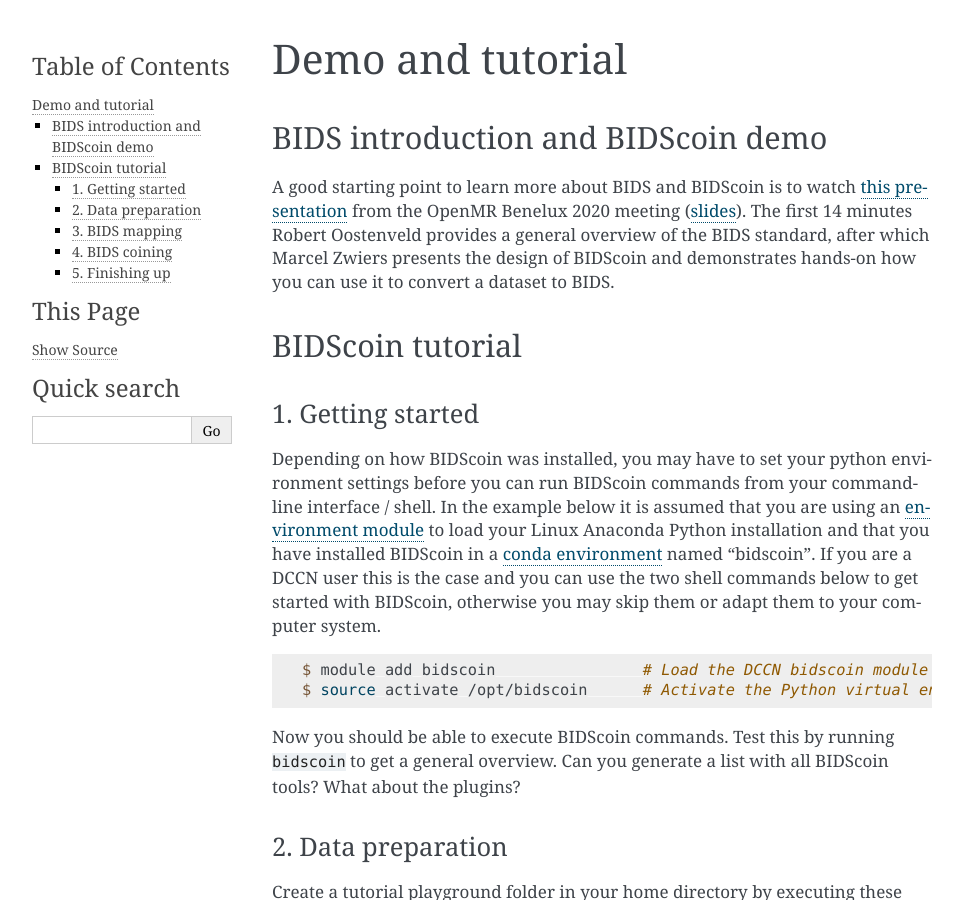
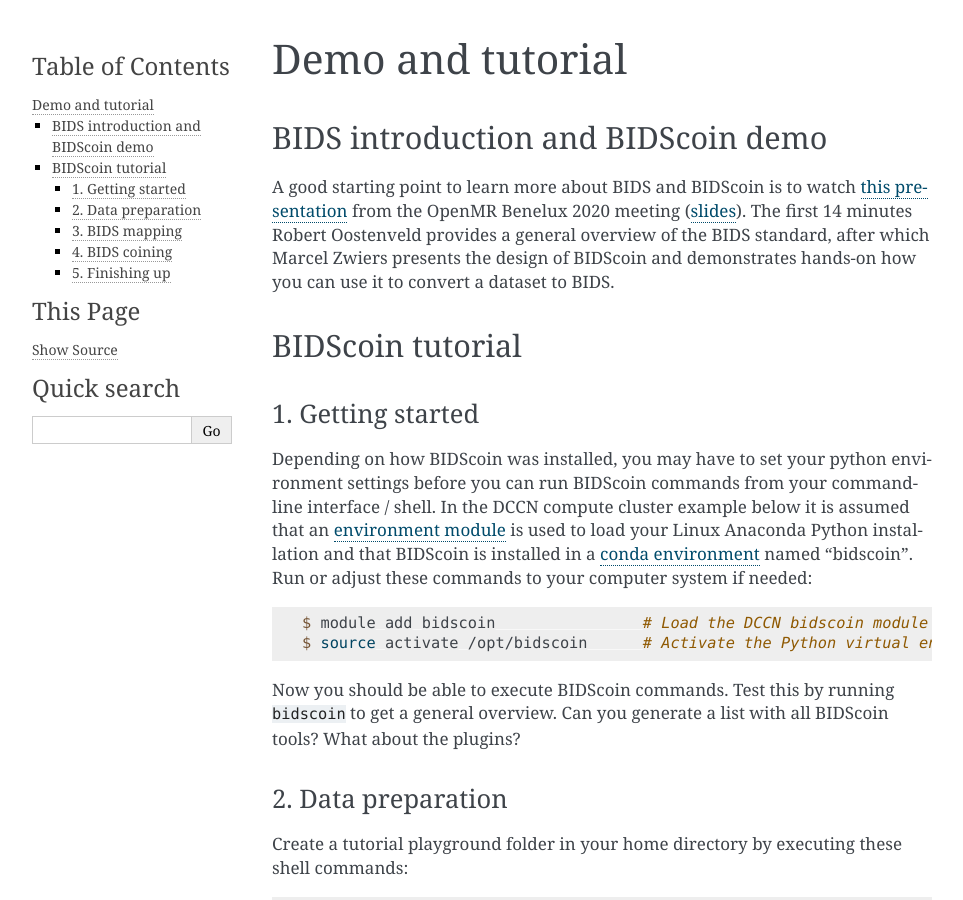
Before and after one commit to Donders-Institute/bidscoin, a Sphinx documentation site: the page built from docs/tutorial.rst, in a window 1280 px wide and 900 px high. Shown: the whole window, without its empty margins (148-1111 px from the left). Built offline with Sphinx 7.4.7, drawn with Linux system fonts in a browser that asks for light colours.

Commit message:
Improved documentation

```diff
--- a/docs/tutorial.rst
+++ b/docs/tutorial.rst
@@ -12,7 +12,7 @@
 1. Getting started
 ~~~~~~~~~~~~~~~~~~
 
-Depending on how BIDScoin was installed, you may have to set your python environment settings before you can run BIDScoin commands from your command-line interface / shell. In the example below it is assumed that you are using an `environment module <http://modules.sourceforge.net/>`__ to load your Linux Anaconda Python installation and that you have installed BIDScoin in a `conda environment <https://conda.io/projects/conda/en/latest/user-guide/tasks/manage-environments.html#creating-an-environment-with-commands>`__ named "bidscoin". If you are a DCCN user this is the case and you can use the two shell commands below to get started with BIDScoin, otherwise you may skip them or adapt them to your computer system.
+Depending on how BIDScoin was installed, you may have to set your python environment settings before you can run BIDScoin commands from your command-line interface / shell. In the DCCN compute cluster example below it is assumed that an `environment module <http://modules.sourceforge.net/>`__ is used to load your Linux Anaconda Python installation and that BIDScoin is installed in a `conda environment <https://conda.io/projects/conda/en/latest/user-guide/tasks/manage-environments.html#creating-an-environment-with-commands>`__ named "bidscoin". Run or adjust these commands to your computer system if needed:
 
 .. code-block:: console
 
```
